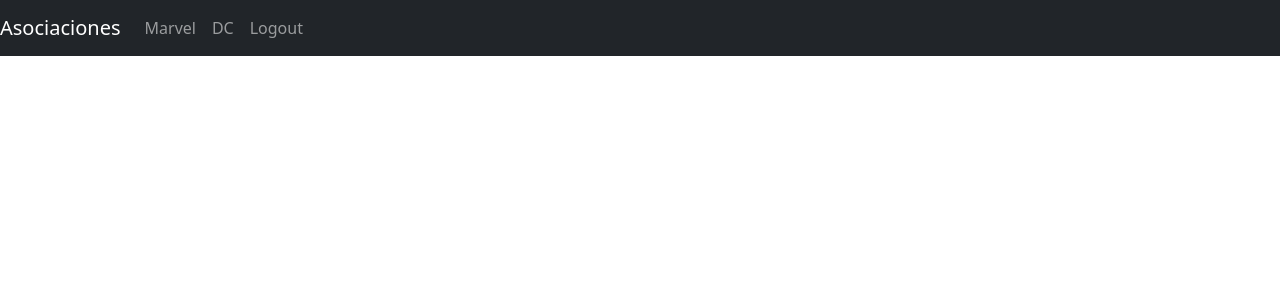
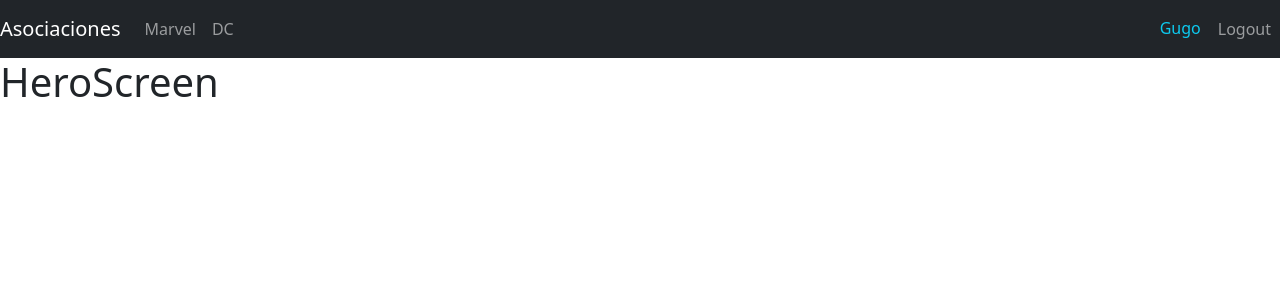
Before and after one commit to gugohh/ToDoApp, a React (Create React App) app: page /hero in a window 1280 px wide. Shown: the top 300 px of the page. Built offline with nearby package versions, Linux system fonts and the light colour scheme.

Commit message:
second part of router done

```diff
--- /dev/null
+++ b/src/components/hero/HeroScreen.js
@@ -0,0 +1,11 @@
+import React from 'react'
+
+const HeroScreen = () => {
+  return (
+    <div>
+        <h1>HeroScreen</h1>
+    </div>
+  )
+}
+
+export default HeroScreen
--- a/src/components/nav/NavBar.js
+++ b/src/components/nav/NavBar.js
@@ -1,33 +1,32 @@
-import React from 'react'
-import { Link, NavLink } from 'react-router-dom'
+import React from "react";
+import { Link, NavLink } from "react-router-dom";
 
-export const Navbar = () => {
+const NavBar = () => {
+  const handleLogout = () => {
+    console.log("logout");
+  };
   return (
     <nav className="navbar navbar-expand-sm navbar-dark bg-dark">
-
-            <Link
-                className="navbar-brand"
-                to="/"
-            >
+      <Link className="navbar-brand" to="/">
         Asociaciones
       </Link>
 
       <div className="navbar-collapse">
         <div className="navbar-nav">
-
           <NavLink
-                        activeClassName="active"
-                        className="nav-item nav-link"
-                        exact
+            className={(isActive) => {
+              console.log(isActive);
+              return "nav-item nav-link";
+            }}
             to="/marvel"
           >
             Marvel
           </NavLink>
 
           <NavLink
-                        activeClassName="active"
-                        className="nav-item nav-link"
-                        exact
+            className={(isActive) => {
+              return "nav-item nav-link";
+            }}
             to="/dc"
           >
             DC
@@ -35,18 +34,15 @@ export const Navbar = () => {
         </div>
       </div>
 
-            <div className="navbar-collapse collapse w-100 order-3 dual-collapse2">
+      <div className="navbar-collapse collapse w-100 order-3 dual-collapse2 d-flex justify-content-end">
         <ul className="navbar-nav ml-auto">
-                    <NavLink
-                        activeClassName="active"
-                        className="nav-item nav-link"
-                        exact
-                        to="/login"
-                    >
+          <span className="nav-item nav-link text-info">Gugo</span>
+          <button className="nav-item nav-link btn" onClick={handleLogout}>
             Logout
-                    </NavLink>
+          </button>
         </ul>
       </div>
     </nav>
-    )
-}
+  );
+};
+export default NavBar;
--- a/src/components/routers/AppRouter.js
+++ b/src/components/routers/AppRouter.js
@@ -1,22 +1,15 @@
 import React from "react";
 import { Routes, Route, BrowserRouter } from "react-router-dom";
 
-import { Navbar } from "../nav/NavBar";
-
-import DcScreen from "../dc/DcScreen";
 import LoginScreen from "../login/LoginScreen";
-import MarvelScreen from "../marvel/MarvelScreen";
-import SearchScreen from "../search/SearchScreen";
+import DashboardRoutes from "./DashboardRoutes";
 
 const AppRouter = () => {
   return (
     <BrowserRouter>
-      <Navbar />
       <Routes>
-        <Route exact path="/dc" element={<DcScreen />} />
-        <Route exact path="/marvel" element={<MarvelScreen />} />
-        <Route exact path="/search" element={<SearchScreen />} />
-        <Route exact path="/login" element={<LoginScreen />} />
+        <Route  path="/login" element={<LoginScreen />} />
+        <Route  path="/*"  element={<DashboardRoutes/>}/>
       </Routes>
     </BrowserRouter>
   );
--- /dev/null
+++ b/src/components/routers/DashboardRoutes.js
@@ -0,0 +1,28 @@
+import React from "react";
+import { Routes, Route } from "react-router-dom";
+
+import NavBar from "../nav/NavBar";
+import DcScreen from "../dc/DcScreen";
+import MarvelScreen from "../marvel/MarvelScreen";
+import SearchScreen from "../search/SearchScreen";
+import HeroScreen from "../hero/HeroScreen";
+
+const DashboardRoutes = () => {
+  return (
+    <>
+      <NavBar />
+
+      <Routes>
+        <Route path="dc" element={<DcScreen />} />
+        <Route path="marvel" element={<MarvelScreen />} />
+        <Route path="hero" element={<HeroScreen />} />
+
+        <Route path="search" element={<SearchScreen />} />
+
+        <Route path="/" element={<MarvelScreen />} />
+      </Routes>
+    </>
+  );
+};
+
+export default DashboardRoutes;
--- a/src/components/search/SearchScreen.js
+++ b/src/components/search/SearchScreen.js
@@ -0,0 +1,9 @@
+import React from 'react'
+
+const SearchScreen = () => {
+  return (
+    <div>SearchScreen</div>
+  )
+}
+
+export default SearchScreen
```
Lines whose indentation alone changed are shown as unchanged.
